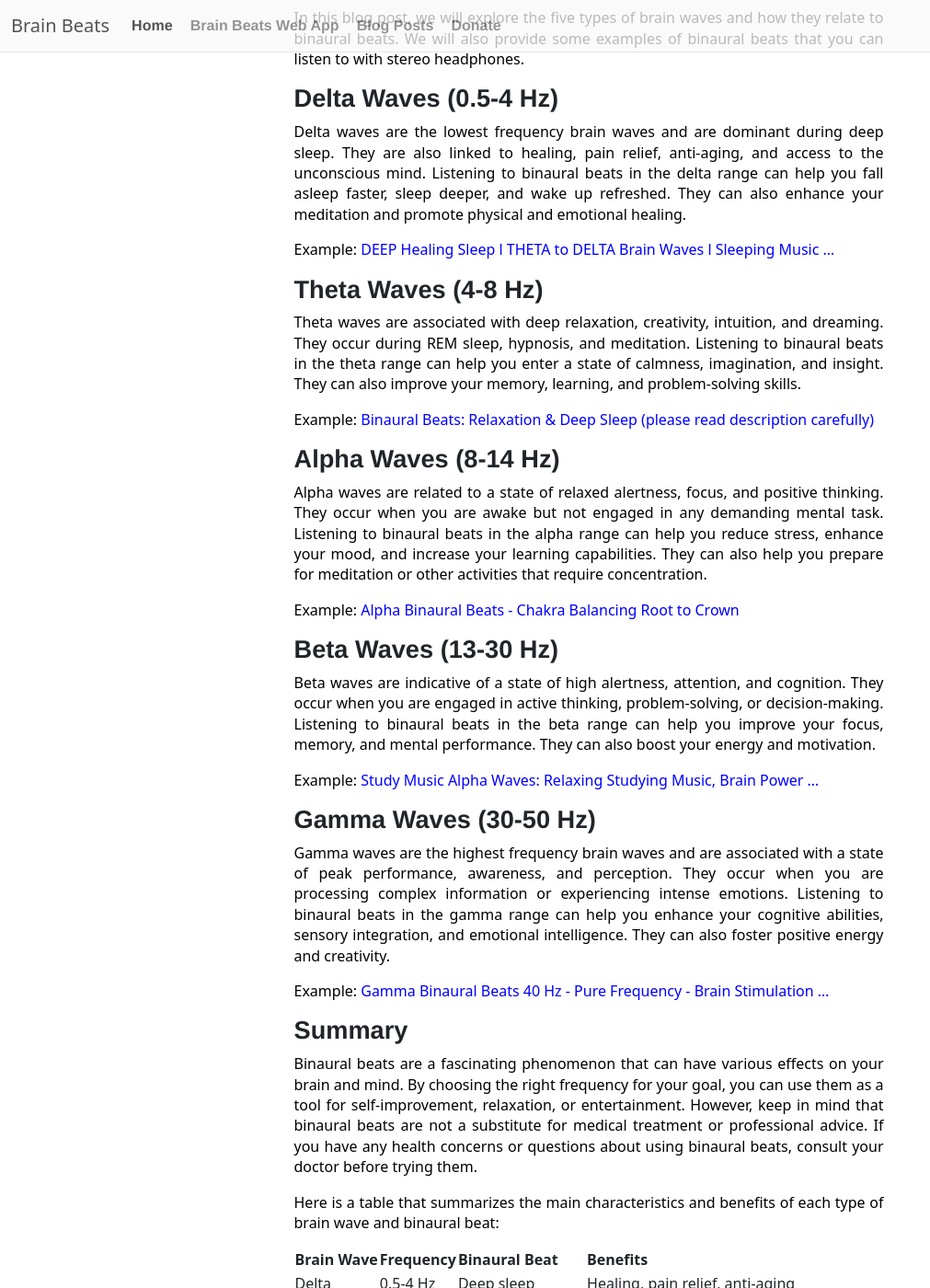
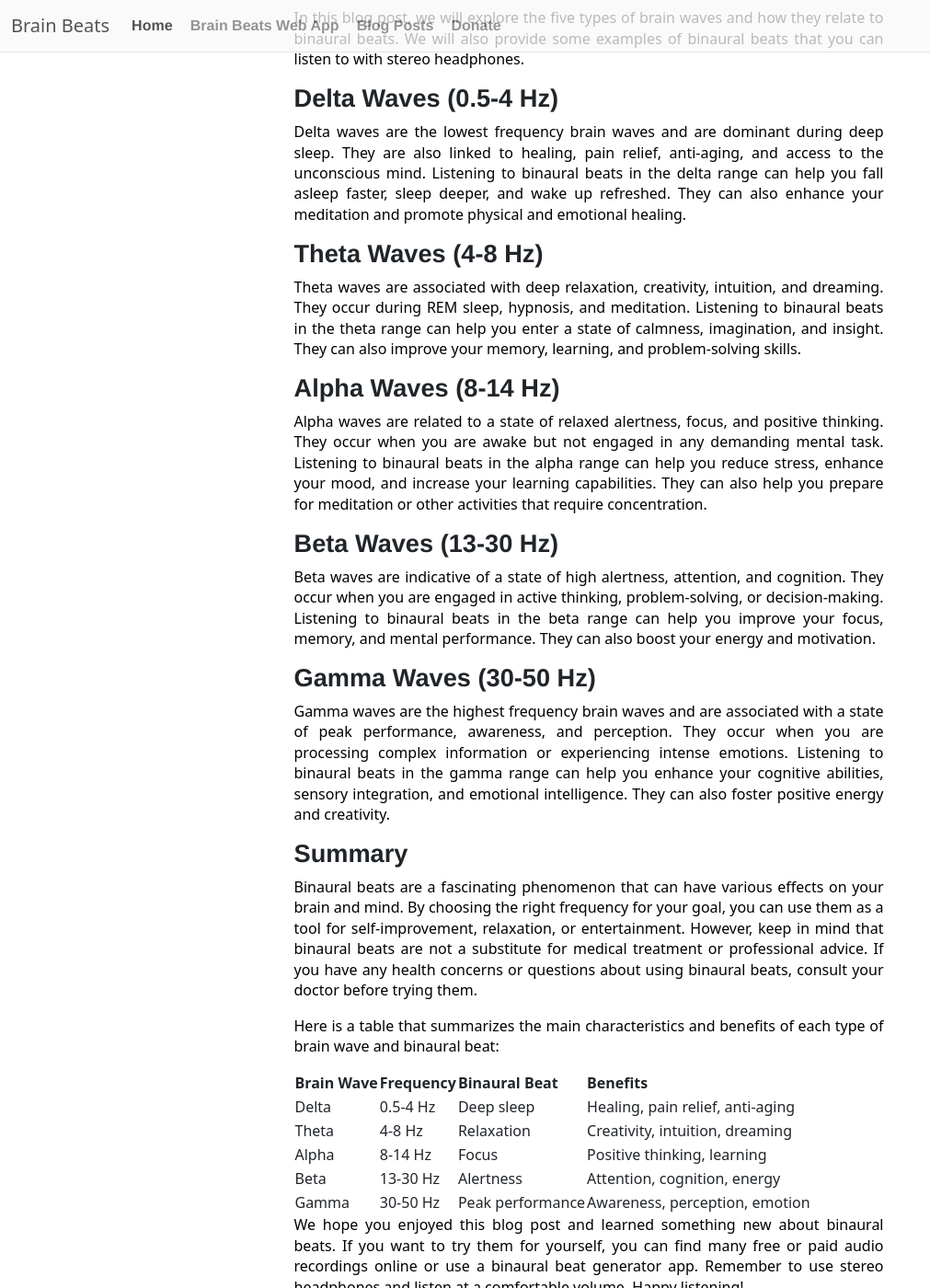
Before and after one commit to Mr-Kumar-Abhishek/brain-beats-blog, a Jekyll site: the page built from _posts/2023-01-04-Different-Types-of-Binaural-Beats.md, in a window 1280 px wide and 1400 px high, scrolled down 459 px. Shown: the whole window at 92% size, without its empty margins (0-1011 px from the left). Built offline with Jekyll 4.4.1, drawn with Linux system fonts in a browser that asks for light colours; nearby versions of some CDN libraries; comment, search, counter and statistics services are not loaded.

Commit message:
remove examples

```diff
--- a/_posts/2023-01-04-Different-Types-of-Binaural-Beats.md
+++ b/_posts/2023-01-04-Different-Types-of-Binaural-Beats.md
@@ -21,31 +21,26 @@ In this blog post, we will explore the five types of brain waves and how they re
 
 Delta waves are the lowest frequency brain waves and are dominant during deep sleep. They are also linked to healing, pain relief, anti-aging, and access to the unconscious mind. Listening to binaural beats in the delta range can help you fall asleep faster, sleep deeper, and wake up refreshed. They can also enhance your meditation and promote physical and emotional healing.
 
-Example: [DEEP Healing Sleep l THETA to DELTA Brain Waves l Sleeping Music ...](https://www.youtube.com/watch?v=4XFAxX9qNHA)
 
 ## Theta Waves (4-8 Hz)
 
 Theta waves are associated with deep relaxation, creativity, intuition, and dreaming. They occur during REM sleep, hypnosis, and meditation. Listening to binaural beats in the theta range can help you enter a state of calmness, imagination, and insight. They can also improve your memory, learning, and problem-solving skills.
 
-Example: [Binaural Beats: Relaxation & Deep Sleep (please read description carefully)](https://www.youtube.com/watch?v=UX1lJFQh6fs)
 
 ## Alpha Waves (8-14 Hz)
 
 Alpha waves are related to a state of relaxed alertness, focus, and positive thinking. They occur when you are awake but not engaged in any demanding mental task. Listening to binaural beats in the alpha range can help you reduce stress, enhance your mood, and increase your learning capabilities. They can also help you prepare for meditation or other activities that require concentration.
 
-Example: [Alpha Binaural Beats - Chakra Balancing Root to Crown](https://www.youtube.com/watch?v=6yKOc0j7M9I)
 
 ## Beta Waves (13-30 Hz)
 
 Beta waves are indicative of a state of high alertness, attention, and cognition. They occur when you are engaged in active thinking, problem-solving, or decision-making. Listening to binaural beats in the beta range can help you improve your focus, memory, and mental performance. They can also boost your energy and motivation.
 
-Example: [Study Music Alpha Waves: Relaxing Studying Music, Brain Power ...](https://www.youtube.com/watch?v=WPni755-Krg)
 
 ## Gamma Waves (30-50 Hz)
 
 Gamma waves are the highest frequency brain waves and are associated with a state of peak performance, awareness, and perception. They occur when you are processing complex information or experiencing intense emotions. Listening to binaural beats in the gamma range can help you enhance your cognitive abilities, sensory integration, and emotional intelligence. They can also foster positive energy and creativity.
 
-Example: [Gamma Binaural Beats 40 Hz - Pure Frequency - Brain Stimulation ...](https://www.youtube.com/watch?v=KxO64Pn8Qog)
 
 ## Summary
 
```
